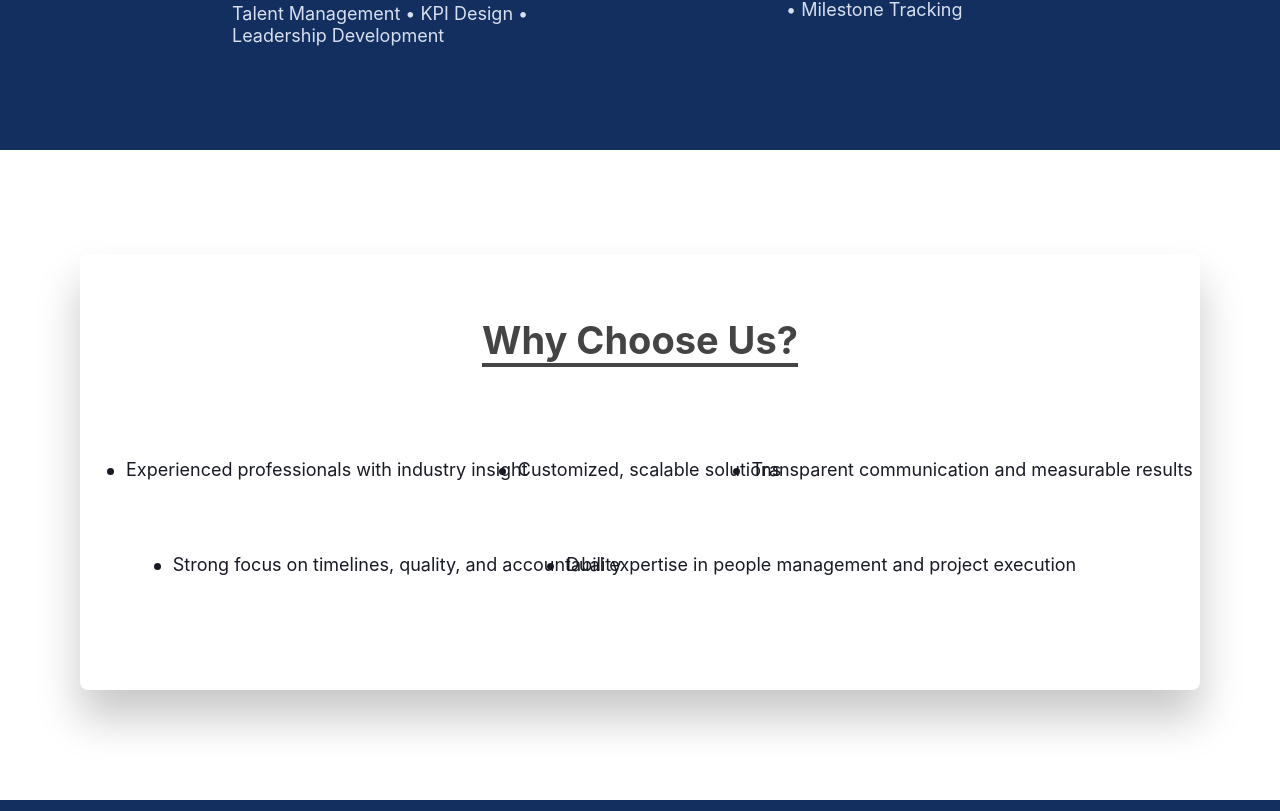
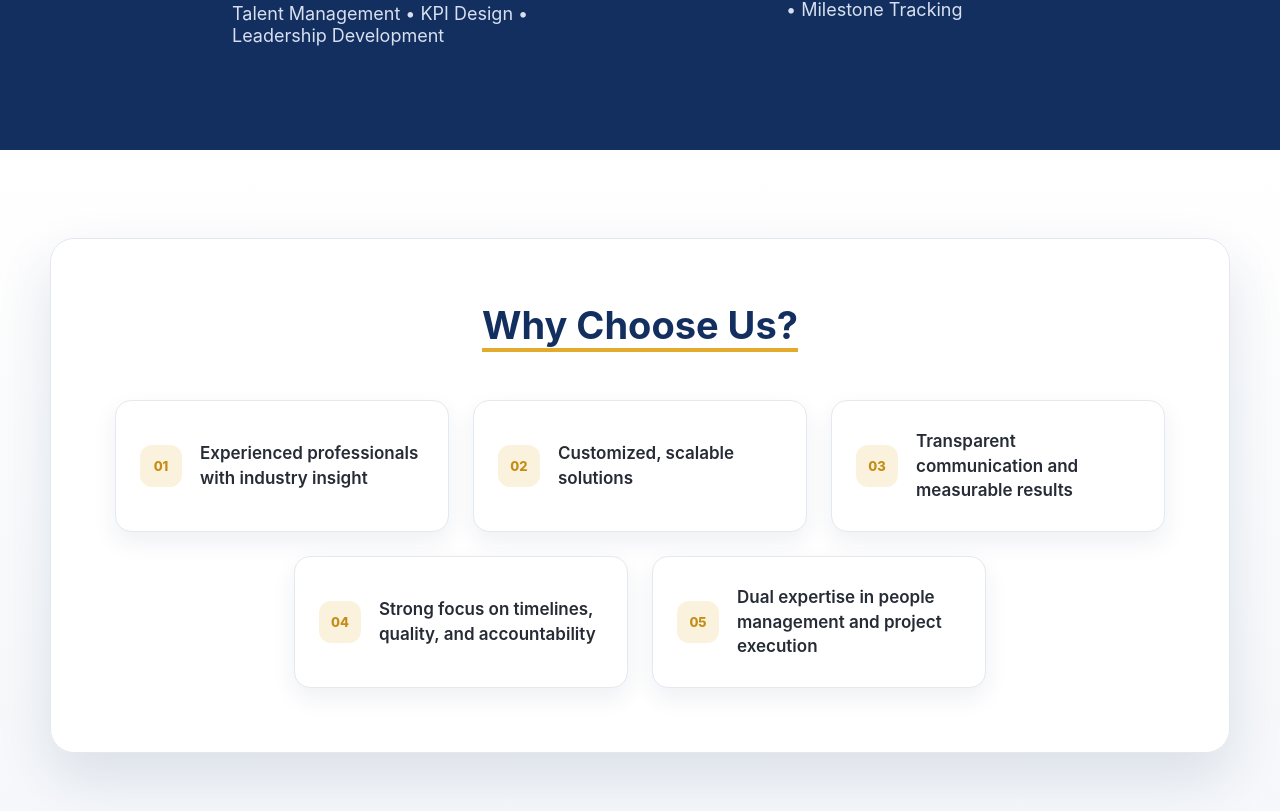
Before and after one commit to sheshrajPawar/SN_Infratech-Solutions, a React (Vite) app: page / in a window 1280 px wide. Shown: the part 3009-3820 px from the top of the page. Built offline with nearby package versions, Linux system fonts and the light colour scheme.

Commit message:
Update styles.css

```diff
--- a/src/styles.css
+++ b/src/styles.css
@@ -222,6 +222,14 @@ main,
   background: rgba(0, 0, 0, 0.18);
   color: var(--gold);
   font-weight: 700;
+  transition: background 0.2s ease, border-color 0.2s ease, color 0.2s ease, transform 0.2s ease;
+}
+
+.outline-button:hover {
+  background: var(--gold-dark);
+  border-color: var(--gold-dark);
+  color: #fff;
+  transform: translateY(-1px);
 }
 
 .section-title {
@@ -414,67 +422,83 @@ main,
 }
 
 .choose-section {
-  background: #fff;
-  padding-top: 104px;
-  padding-bottom: 110px;
+  background: linear-gradient(180deg, #fff 0%, #f5f7fa 100%);
+  padding-top: 88px;
+  padding-bottom: 96px;
 }
 
 .choose-card {
-  width: min(1280px, calc(100% - 160px));
-  max-width: none;
-  min-height: 436px;
-  padding: 64px 76px 74px;
-  border-radius: 8px;
-  box-shadow: 0 28px 44px rgba(0, 0, 0, 0.22);
+  width: min(1180px, calc(100% - 48px));
+  max-width: 1180px;
+  min-height: 0;
+  padding: clamp(42px, 5vw, 64px);
+  border: 1px solid #e4e8ee;
+  border-radius: 24px;
+  background: rgba(255, 255, 255, 0.96);
+  box-shadow: 0 24px 56px rgba(18, 47, 95, 0.12);
 }
 
 .choose-card .section-title {
-  color: #444;
-  margin-bottom: 92px;
+  color: var(--navy);
+  margin-bottom: 48px;
+  border-bottom-color: var(--gold);
 }
 
 .choose-list {
   margin: 0;
   padding: 0;
   display: grid;
-  grid-template-columns: repeat(12, minmax(0, 1fr));
-  gap: 72px 0;
+  grid-template-columns: repeat(6, minmax(0, 1fr));
+  gap: 24px;
   list-style: none;
-  font-size: 18px;
-  line-height: 1.25;
-  align-items: center;
+  counter-reset: choose-item;
+  font-size: 17px;
+  line-height: 1.45;
+  align-items: stretch;
 }
 
 .choose-list li {
-  grid-column: span 4;
+  grid-column: span 2;
   min-width: 0;
+  width: 100%;
   display: flex;
-  align-items: flex-start;
-  justify-self: center;
-  gap: 12px;
+  align-items: center;
+  gap: 18px;
+  min-height: 132px;
+  padding: 24px;
+  border: 1px solid #e5e8ed;
+  border-radius: 16px;
+  background: #fff;
+  box-shadow: 0 10px 24px rgba(18, 47, 95, 0.07);
+  color: #262b35;
+  font-weight: 600;
   text-align: left;
-  white-space: nowrap;
-  overflow-wrap: break-word;
+  white-space: normal;
+  overflow-wrap: anywhere;
+  counter-increment: choose-item;
 }
 
 .choose-list li::before {
-  content: "";
-  width: 7px;
-  height: 7px;
-  flex: 0 0 7px;
-  margin-top: 9px;
-  border-radius: 50%;
-  background: currentColor;
+  content: counter(choose-item, decimal-leading-zero);
+  width: 42px;
+  height: 42px;
+  flex: 0 0 42px;
+  display: grid;
+  place-items: center;
+  border-radius: 12px;
+  background: rgba(226, 171, 45, 0.16);
+  color: var(--gold-dark);
+  font-size: 13px;
+  font-weight: 800;
+  line-height: 1;
 }
 
 .choose-list li:nth-child(4) {
-  grid-column: 1 / span 5;
-  transform: translateX(30px);
+  grid-column: 2 / span 2;
 }
 
 .choose-list li:nth-child(5) {
-  grid-column: 7 / span 5;
-  transform: translateX(-30px);
+  grid-column: 4 / span 2;
 }
 
 .approach-section {
@@ -749,9 +773,19 @@ textarea {
   padding: 0;
 }
 
-.footer-grid .icon {
-  margin-right: 14px;
-  vertical-align: middle;
+.footer-contact p {
+  display: flex;
+  align-items: flex-start;
+  gap: 14px;
+}
+
+.footer-contact .icon {
+  margin-top: 2px;
+}
+
+.footer-contact span {
+  min-width: 0;
+  overflow-wrap: anywhere;
 }
 
 .footer-bottom {
@@ -1154,6 +1188,10 @@ textarea::placeholder {
   .contact-grid {
     grid-template-columns: 1fr 1fr;
   }
+
+  .choose-card {
+    width: calc(100% - 48px);
+  }
 }
 
 @media (max-width: 860px) {
@@ -1201,6 +1239,7 @@ textarea::placeholder {
     top: 76px;
     right: 16px;
     left: 16px;
+    z-index: 60;
     display: none;
     flex-direction: column;
     align-items: stretch;
@@ -1274,18 +1313,19 @@ textarea::placeholder {
   }
 
   .choose-card {
-    width: min(94%, 680px);
+    width: min(calc(100% - 32px), 680px);
     min-height: auto;
-    padding: 42px 28px;
+    padding: 40px 28px;
+    border-radius: 20px;
   }
 
   .choose-card .section-title {
-    margin-bottom: 44px;
+    margin-bottom: 36px;
   }
 
   .choose-list {
-    grid-template-columns: 1fr;
-    gap: 22px;
+    grid-template-columns: repeat(2, minmax(0, 1fr));
+    gap: 18px;
     font-size: 16px;
     line-height: 1.35;
   }
@@ -1293,17 +1333,25 @@ textarea::placeholder {
   .choose-list li,
   .choose-list li:nth-child(4),
   .choose-list li:nth-child(5) {
-    grid-column: auto;
+    grid-column: span 1;
     justify-self: stretch;
     max-width: none;
+    min-height: 124px;
+    padding: 20px;
     text-align: left;
     white-space: normal;
     transform: none;
     overflow-wrap: anywhere;
   }
 
+  .choose-list li:nth-child(5) {
+    grid-column: 1 / -1;
+  }
+
   .choose-list li::before {
-    margin-top: 8px;
+    width: 38px;
+    height: 38px;
+    flex-basis: 38px;
   }
 
   .industry-grid {
@@ -1380,11 +1428,15 @@ textarea::placeholder {
 @media (max-width: 520px) {
   main,
   .site-footer,
-  .header-shell,
   .apply-page,
   .apply-section {
     max-width: 100vw;
     overflow-x: hidden;
+  }
+
+  .header-shell {
+    max-width: 100vw;
+    overflow: visible;
   }
 
   .apply-page .container {
@@ -1406,21 +1458,29 @@ textarea::placeholder {
   }
 
   .choose-card {
-    width: 92%;
-    padding: 34px 18px;
+    width: calc(100% - 32px);
+    padding: 32px 18px 20px;
+    border-radius: 18px;
   }
 
   .choose-card .section-title {
-    margin-bottom: 36px;
+    margin-bottom: 30px;
   }
 
   .choose-list {
+    grid-template-columns: 1fr;
     font-size: 15px;
-    gap: 20px;
+    gap: 14px;
   }
 
-  .choose-list li {
+  .choose-list li,
+  .choose-list li:nth-child(4),
+  .choose-list li:nth-child(5) {
+    grid-column: auto;
     max-width: none;
+    min-height: 0;
+    padding: 18px;
+    gap: 14px;
   }
 
   .value-grid,
```
